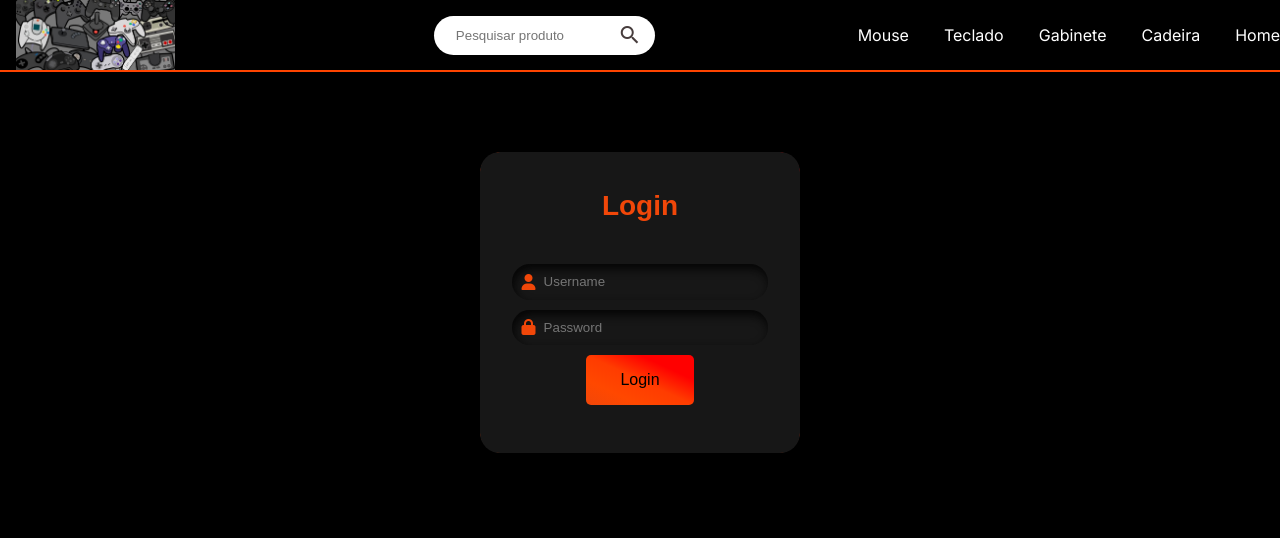
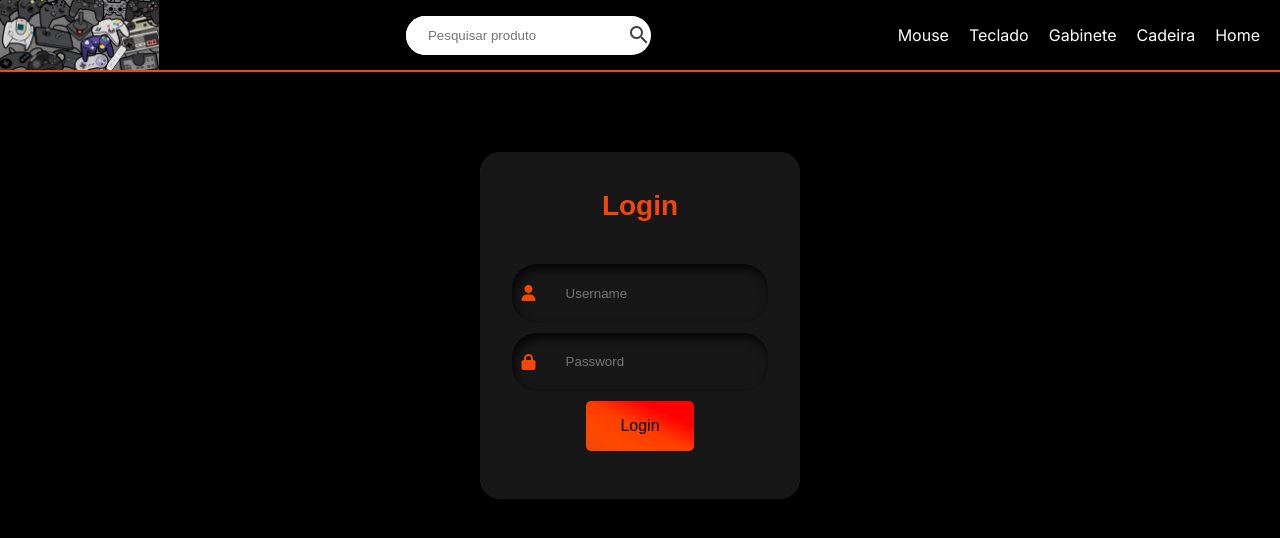
Before and after one commit to Victor87dev/games-sombris20, a plain HTML site: page assets/register_folder/index.html in a window 1280 px wide. Drawn offline with Linux system fonts and the light colour scheme; a web font is replaced by a local one.

Commit message:
perf: melhorando esteticamente o site

```diff
--- a/assets/chair_folder/style.css
+++ b/assets/chair_folder/style.css
@@ -60,6 +60,7 @@ input{
   padding: 12px 22px 12px 22px;
   border-radius: 5rem;
   border: none;
+  outline: none;
 }
 
 .iconSearch{
--- a/assets/keybord_folder/style.css
+++ b/assets/keybord_folder/style.css
@@ -60,6 +60,7 @@ input{
   padding: 12px 22px 12px 22px;
   border-radius: 5rem;
   border: none;
+  outline: none;
 }
 
 .iconSearch{
--- a/assets/mouse_folder/style.css
+++ b/assets/mouse_folder/style.css
@@ -60,6 +60,7 @@ input{
   padding: 12px 22px 12px 22px;
   border-radius: 5rem;
   border: none;
+  outline: none;
 }
 
 .iconSearch{
--- a/assets/pc_folder/style.css
+++ b/assets/pc_folder/style.css
@@ -60,6 +60,7 @@ input{
   padding: 12px 22px 12px 22px;
   border-radius: 5rem;
   border: none;
+  outline: none;
 }
 
 .iconSearch{
--- a/assets/register_folder/index.html
+++ b/assets/register_folder/index.html
@@ -17,22 +17,22 @@
         <div id="menu">
 
             <img src="/img/logo.jpg" alt="">
-              <div class="search_box">
-                <input type="text" placeholder="Pesquisar produto" class="inputSearch">
-              </div>
-
               <div class="iconSearch">
+                <input type="text" placeholder="Pesquisar produto">
                 <span class="material-icons">
                   search
                 </span>
               </div>
-            <ul><li><a href="/assets/mouse_folder/index.html" class="options_menu">Mouse</a></li></ul>
-            <ul><li><a href="/assets/keybord_folder/index.html" class="options_menu">Teclado</a></li></ul>
-            <ul><li><a href="/assets/pc_folder/index.html" class="options_menu">Gabinete</a></li></ul>
-            <ul><li><a href="/assets/chair_folder/index.html" class="options_menu">Cadeira</a></li></ul>
-            <ul><li><a href="/index.html" class="options_menu">Home</a></li></ul>
+            <div class="opcoes-menu1">
+              <ul><li><a href="/assets/mouse_folder/index.html" class="options_menu">Mouse</a></li></ul>
+              <ul><li><a href="/assets/keybord_folder/index.html" class="options_menu">Teclado</a></li></ul>
+              <ul><li><a href="#" class="options_menu">Gabinete</a></li></ul>
+              <ul><li><a href="/assets/chair_folder/index.html" class="options_menu">Cadeira</a></li></ul>
+              <ul><li><a href="/index.html" class="options_menu">Home</a></li></ul>
+            </div>
         </div>
       </nav>
+
    </header>
   </main>
 
--- a/assets/register_folder/style.css
+++ b/assets/register_folder/style.css
@@ -1,5 +1,6 @@
 @import url('https://fonts.googleapis.com/css2?family=Inter:wght@300;400&display=swap');
 @import url('https://fonts.googleapis.com/css2?family=Tilt+Warp&display=swap');
+@import url('https://fonts.googleapis.com/css2?family=Arimo:ital,wght@1,500&display=swap');
 * {
   margin: 0;
   padding: 0;
@@ -15,7 +16,6 @@ background-color: #000;
 
 img {
   height: 70px;
-margin-right: 14rem;
 }
 
 nav {
@@ -23,13 +23,13 @@ nav {
     border: 1px solid blue;
     */
     background-color: #000;
+
 }
 
 #menu {
     display: flex;
-justify-content: right;
-gap: 35px;
-margin-right: 35px;
+    flex-direction: row;
+    justify-content: space-between;
     align-items: center;
     border-bottom: 2px solid rgb(255, 68, 0);
     width: 100%;
@@ -37,6 +37,12 @@ width: 100%;
 
 li {
   list-style-type: none;
+}
+
+.opcoes-menu1{
+  display: flex;
+  margin-right: 20px;
+  gap: 20px;
 }
 
 .options_menu {
@@ -50,23 +56,19 @@ transition: 0.3s;
   color: rgb(255, 68, 0);
 }
 
-.search_box{
-display: flex;
-margin-right: -4.5rem;
-}
-
-.inputSearch{
+input{
   padding: 12px 22px 12px 22px;
   border-radius: 5rem;
   border: none;
+  outline: none;
 }
 
 .iconSearch{
+  display: flex;
+  align-items: center;
+  margin-inline: auto;
   color: rgb(71, 61, 61);
   border-radius: 5rem;
-padding: 0.0rem;
-margin-right: 11.3rem;
-margin-top: 0.2rem;
   background-color: #fff;
   cursor: pointer;
 }
--- a/style.css
+++ b/style.css
@@ -60,6 +60,7 @@ input{
   padding: 12px 22px 12px 22px;
   border-radius: 5rem;
   border: none;
+  outline: none;
 }
 
 .iconSearch{
```
Lines whose indentation alone changed are shown as unchanged.
